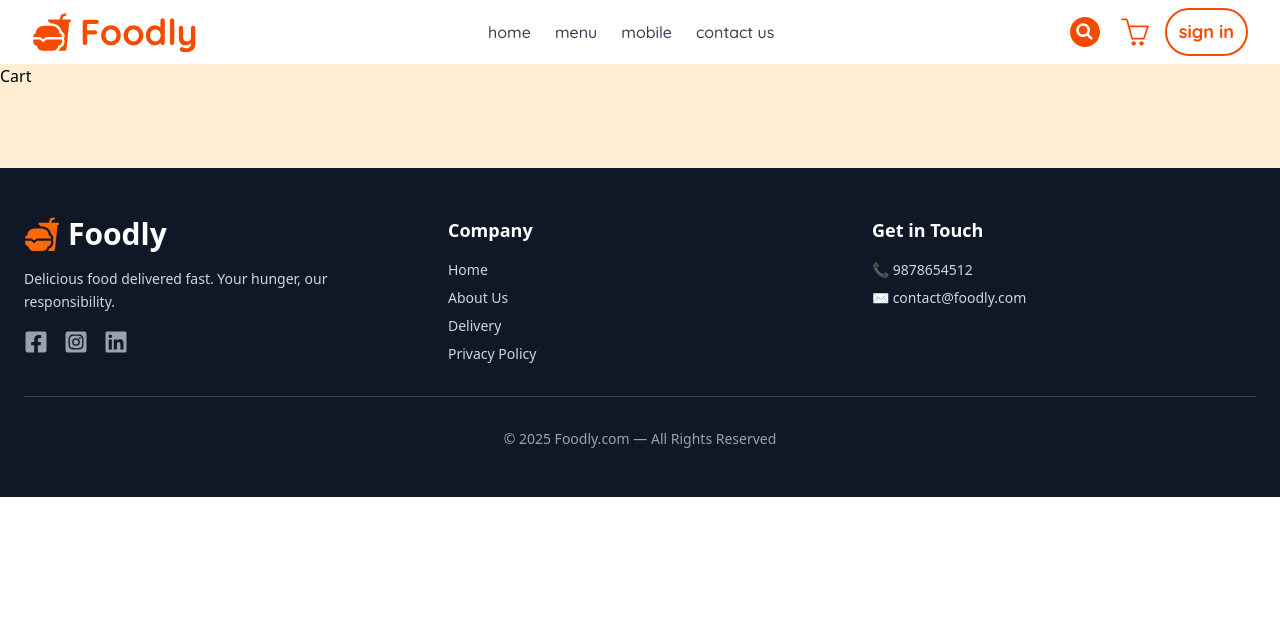
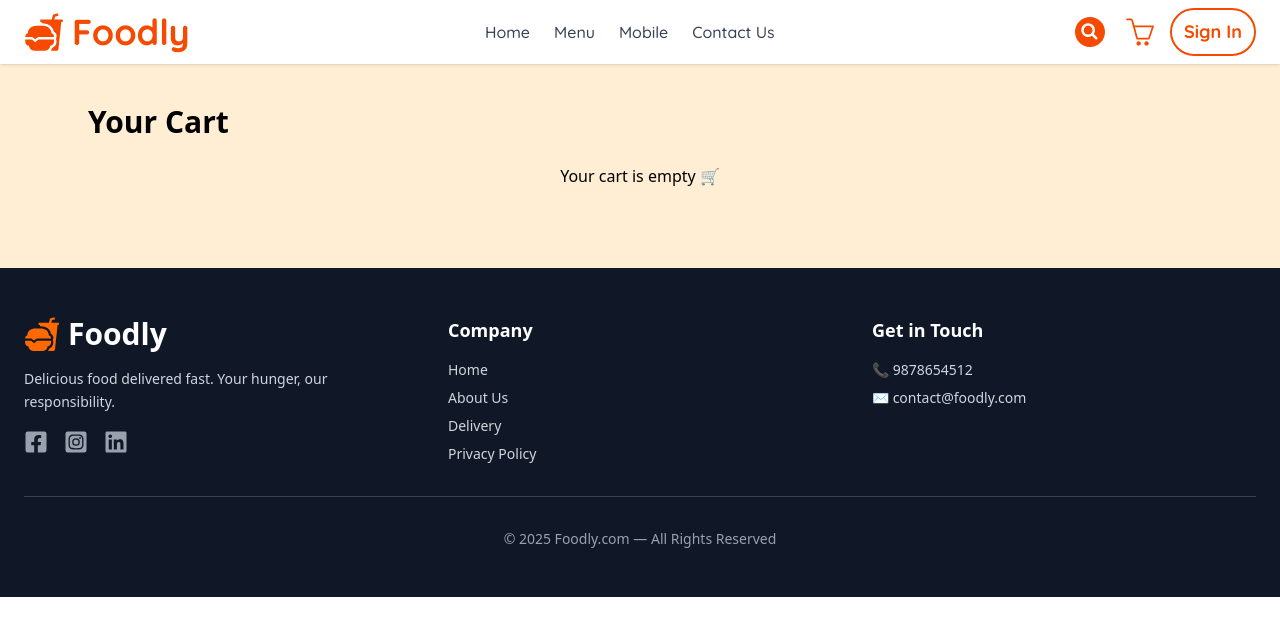
Before and after one commit to samir-27/food-delivery-app, a React (Vite) app in the folder frontend/: page /cart in a window 1280 px wide. Shown: the top 636 px of the page. Built offline with nearby package versions, Linux system fonts and the light colour scheme; a web font is replaced by a local one.

Commit message:
cart total logic added

```diff
--- a/frontend/src/components/Navbar.jsx
+++ b/frontend/src/components/Navbar.jsx
@@ -1,48 +1,116 @@
-import React, { useState } from 'react';
+import React, { useContext, useState } from "react";
 import { IoFastFoodSharp, IoSearchCircle } from "react-icons/io5";
 import { SlBasket } from "react-icons/sl";
 import { HiOutlineMenu, HiOutlineX } from "react-icons/hi";
+import { Link } from "react-router-dom";
+import { StoreContext } from "../context/StoreContext";
 
 const Navbar = ({ setShowLogin }) => {
     const [menuOpen, setMenuOpen] = useState(false);
 
+    const closeMenu = () => setMenuOpen(false);
+
+    const { getTotalCartAmount } = useContext(StoreContext);
+
     return (
-        <nav className="bg-white w-full quicksand">
-            <div className="max-w-7xl mx-auto sm:px-6 lg:px-8 px-8">
+        <nav className="bg-white w-full quicksand shadow-sm">
+            <div className="max-w-7xl mx-auto px-6">
                 <div className="flex justify-between h-16 items-center">
+
                     {/* Logo */}
-                    <div className="flex items-center gap-2 text-orange-600">
-                        <IoFastFoodSharp size={40} />
-                        <h1 className="text-3xl sm:text-4xl font-bold">Foodly</h1>
-                    </div>
+                    <Link
+                        to="/"
+                        className="flex items-center gap-2 "
+                    >
+                        <IoFastFoodSharp className="text-orange-600" size={40} />
+                        <h1 className="text-3xl sm:text-4xl text-orange-600 font-bold">Foodly</h1>
+                    </Link>
+
                     {/* Desktop Menu */}
                     <ul className="hidden md:flex items-center gap-6 text-gray-700 font-medium">
-                        <li className="hover:text-orange-600 cursor-pointer">home</li>
-                        <li className="hover:text-orange-600 cursor-pointer">menu</li>
-                        <li className="hover:text-orange-600 cursor-pointer">mobile</li>
-                        <li className="hover:text-orange-600 cursor-pointer">contact us</li>
+                        <li>
+                            <Link to="/" className="hover:text-orange-600">
+                                Home
+                            </Link>
+                        </li>
+                        <li>
+                            <Link to="/menu" className="hover:text-orange-600">
+                                Menu
+                            </Link>
+                        </li>
+                        <li>
+                            <Link to="/mobile-app" className="hover:text-orange-600">
+                                Mobile
+                            </Link>
+                        </li>
+                        <li>
+                            <Link to="/contact" className="hover:text-orange-600">
+                                Contact Us
+                            </Link>
+                        </li>
                     </ul>
-                    <div className="flex items-center gap-4">
-                        <IoSearchCircle size="40" className="text-orange-600 cursor-pointer" />
-                        <SlBasket size={28} className="text-orange-600 cursor-pointer" />
-                        <button className="sm:text-lg text-sm border-orange-600 border-2 font-bold text-orange-600 hover:bg-orange-600 hover:text-white px-0 sm:px-3 py-2 rounded-full" onClick={()=>setShowLogin(true)}>
-                            sign in
+
+                    {/* Right Actions */}
+                    <div className="flex items-center gap-4 relative">
+                        <IoSearchCircle
+                            size={40}
+                            className="text-orange-600 cursor-pointer"
+                        />
+
+                        <Link to="/cart" className="relative">
+                            <SlBasket
+                                size={28}
+                                className="text-orange-600 cursor-pointer"
+                            />
+
+                            {/* Cart Dot */}
+                            {getTotalCartAmount() > 0 && (
+                                <span className="cart-dot"></span>
+                            )}
+                        </Link>
+
+                        <button
+                            onClick={() => setShowLogin(true)}
+                            className="sm:text-lg text-sm border-2 border-orange-600 font-bold text-orange-600 hover:bg-orange-600 hover:text-white px-3 py-2 rounded-full"
+                        >
+                            Sign In
                         </button>
-                        {/* Hamburger for mobile */}
-                        <div className="md:hidden cursor-pointer" onClick={() => setMenuOpen(!menuOpen)}>
+
+                        {/* Hamburger */}
+                        <div
+                            className="md:hidden cursor-pointer"
+                            onClick={() => setMenuOpen(!menuOpen)}
+                        >
                             {menuOpen ? <HiOutlineX size={28} /> : <HiOutlineMenu size={28} />}
                         </div>
                     </div>
+
                 </div>
 
                 {/* Mobile Menu */}
                 {menuOpen && (
                     <div className="md:hidden">
                         <ul className="flex flex-col gap-4 p-4 text-gray-700 font-medium">
-                            <li className="hover:text-orange-600 cursor-pointer">home</li>
-                            <li className="hover:text-orange-600 cursor-pointer">menu</li>
-                            <li className="hover:text-orange-600 cursor-pointer">mobile</li>
-                            <li className="hover:text-orange-600 cursor-pointer">contact us</li>
+                            <li>
+                                <Link to="/" onClick={closeMenu} className="hover:text-orange-600">
+                                    Home
+                                </Link>
+                            </li>
+                            <li>
+                                <Link to="/menu" onClick={closeMenu} className="hover:text-orange-600">
+                                    Menu
+                                </Link>
+                            </li>
+                            <li>
+                                <Link to="/mobile-app" onClick={closeMenu} className="hover:text-orange-600">
+                                    Mobile
+                                </Link>
+                            </li>
+                            <li>
+                                <Link to="/contact" onClick={closeMenu} className="hover:text-orange-600">
+                                    Contact Us
+                                </Link>
+                            </li>
                         </ul>
                     </div>
                 )}
--- a/frontend/src/context/StoreContext.jsx
+++ b/frontend/src/context/StoreContext.jsx
@@ -19,16 +19,29 @@ const StoreContextProvider =(props) => {
         setCartItems((prev)=>({...prev,[itemId]:prev[itemId]-1}))
     }
 
-    useEffect(()=>{
-        console.log(cartItems)
-    },[cartItems])
+  const getTotalCartAmount = () => {
+    let total = 0;
+
+    for (const itemId in cartItems) {
+      const itemInfo = food_list.find(
+        (food) => food.id === Number(itemId)
+      );
+
+      if (itemInfo) {
+        total += itemInfo.price * cartItems[itemId];
+      }
+    }
+
+    return total;
+  };
 
     const contextValue = {
         food_list,
         cartItems,
         setCartItems,
         addToCart,
-        removeFromCart
+        removeFromCart,
+        getTotalCartAmount,
 
     }
     return (
--- a/frontend/src/index.css
+++ b/frontend/src/index.css
@@ -8,6 +8,17 @@ a{
   text-decoration: none;
   color: inherit;
 }
+
+.cart-dot {
+  position: absolute;
+  top: -4px;
+  right: -6px;
+  width: 10px;
+  height: 10px;
+  background-color: orangered;
+  border-radius: 50%;
+}
+
 
 
 .rubik {
--- a/frontend/src/pages/Cart.jsx
+++ b/frontend/src/pages/Cart.jsx
@@ -1,9 +1,117 @@
-import React from 'react'
+import React, { useContext } from "react";
+import { StoreContext } from "../context/StoreContext";
+import { MdDelete } from "react-icons/md";
 
 const Cart = () => {
+  const { cartItems, food_list, removeFromCart, getTotalCartAmount } =
+    useContext(StoreContext);
+
+  const cartFood = food_list.filter(
+    (item) => cartItems[item.id] > 0
+  );
+
+
   return (
-    <div>Cart</div>
-  )
-}
+    <div className="max-w-6xl mx-auto px-6 mt-10">
+      <h1 className="text-3xl font-bold mb-6 ">Your Cart</h1>
 
-export default Cart
+      {cartFood.length === 0 ? (
+        <p className="text-white-500 text-center">
+          Your cart is empty 🛒
+        </p>
+      ) : (
+        <>
+          {/* Header */}
+          <div className="hidden md:grid grid-cols-6 text-white-600 font-semibold border-b pb-3">
+            <p>Item</p>
+            <p>Title</p>
+            <p>Price</p>
+            <p>Qty</p>
+            <p>Total</p>
+            <p className="text-center">Remove</p>
+          </div>
+          <div className="space-y-4 mt-4">
+            {cartFood.map((item) => (
+              <div
+                key={item.id}
+                className="grid grid-cols-2 md:grid-cols-6 items-center gap-4 bg-white shadow-sm rounded-xl p-4"
+              >
+                <img
+                  src={item.image}
+                  alt={item.name}
+                  className="w-20 h-20 object-cover rounded-lg"
+                />
+                <p className="font-medium">{item.name}</p>
+                <p className="text-white-600">
+                  ₹ {item.price}
+                </p>
+                <p className="text-white-600">
+                  {cartItems[item.id]}
+                </p>
+                <p className="font-semibold text-orange-600">
+                  ₹ {item.price * cartItems[item.id]}
+                </p>
+                <button
+                  onClick={() => removeFromCart(item.id)}
+                  className="flex justify-center text-red-500 hover:text-red-700 text-xl"
+                >
+                  <MdDelete />
+                </button>
+              </div>
+            ))}
+          </div>
+          <div className="mt-10 flex flex-col lg:flex-row gap-6 lg:justify-between">
+
+            {/* Billing Summary */}
+            <div className="w-full lg:w-1/3 bg-white p-6 rounded-xl shadow-sm">
+
+              <div className="flex justify-between text-base sm:text-lg font-semibold mb-4">
+                <span>Sub Total</span>
+                <span className="text-orange-600">₹ {getTotalCartAmount()}</span>
+              </div>
+
+              <hr className="my-3" />
+
+              <div className="flex justify-between text-base sm:text-lg font-semibold mb-4">
+                <span>Delivery Fee</span>
+                <span className="text-orange-600">₹ {2}</span>
+              </div>
+
+              <hr className="my-3" />
+
+              <div className="flex justify-between text-lg sm:text-xl font-bold mb-6">
+                <span>Total Amount</span>
+                <span className="text-orange-600">₹ {getTotalCartAmount() + 2}</span>
+              </div>
+
+              <button className="w-full bg-green-600 text-white py-3 rounded-full hover:bg-green-700 transition">
+                Proceed to Checkout
+              </button>
+            </div>
+
+            {/* Promo Code */}
+            <div className="w-full lg:w-1/3 bg-white p-6 rounded-xl shadow-sm">
+              <p className="text-sm sm:text-base mb-3">
+                If you have a Promo Code, enter it here
+              </p>
+
+              <input
+                type="text"
+                placeholder="Enter Promo Code"
+                className="w-full border border-gray-300 rounded-lg px-4 py-2 focus:outline-none focus:ring-2 focus:ring-orange-500"
+              />
+
+              <button className="w-full bg-orange-600 text-white py-2 rounded-full hover:bg-orange-700 transition mt-3">
+                Apply Promo Code
+              </button>
+            </div>
+
+          </div>
+
+        </>
+      )}
+    </div>
+  );
+};
+
+export default Cart;
```
Also changed, not shown: frontend/src/pages/Home.jsx (line endings or trailing spaces).
